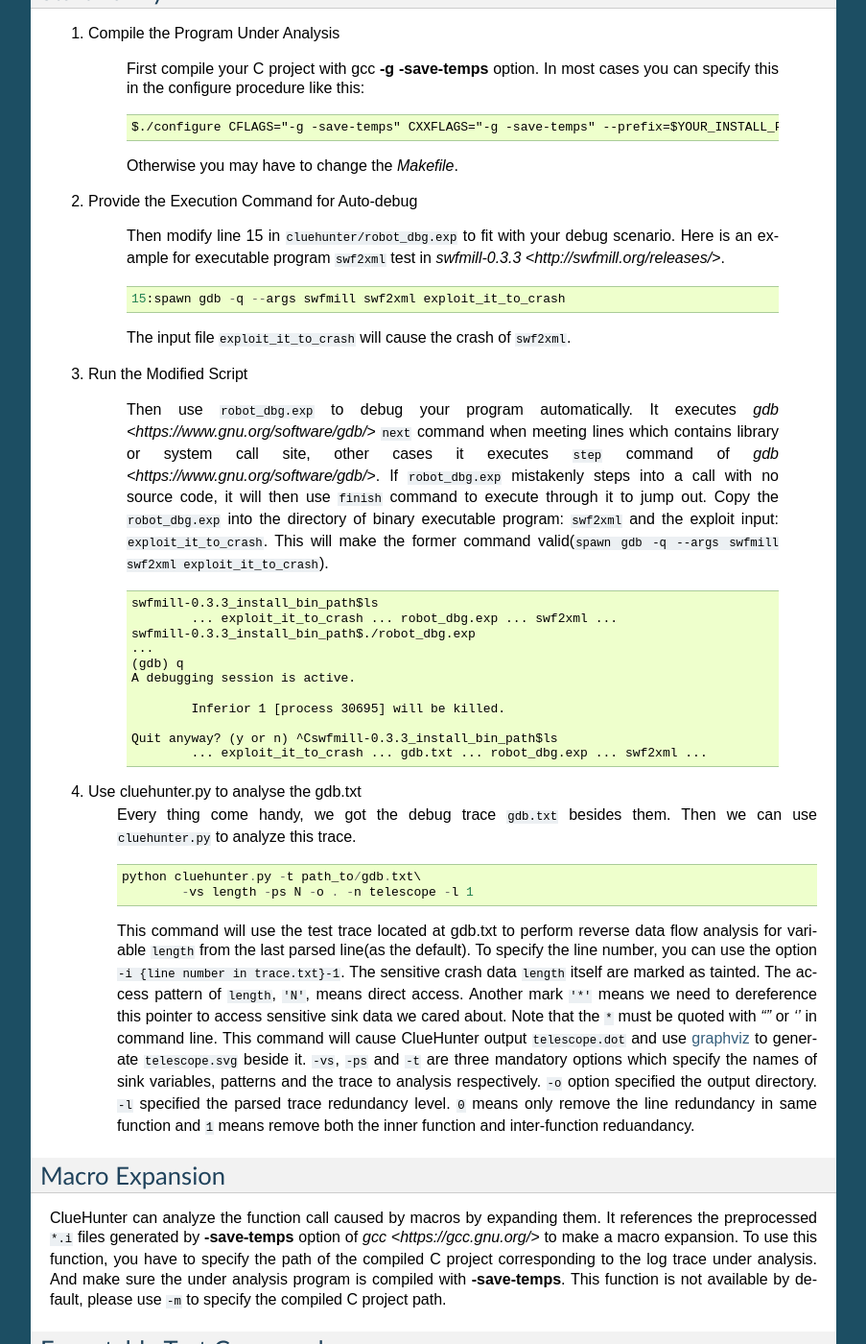
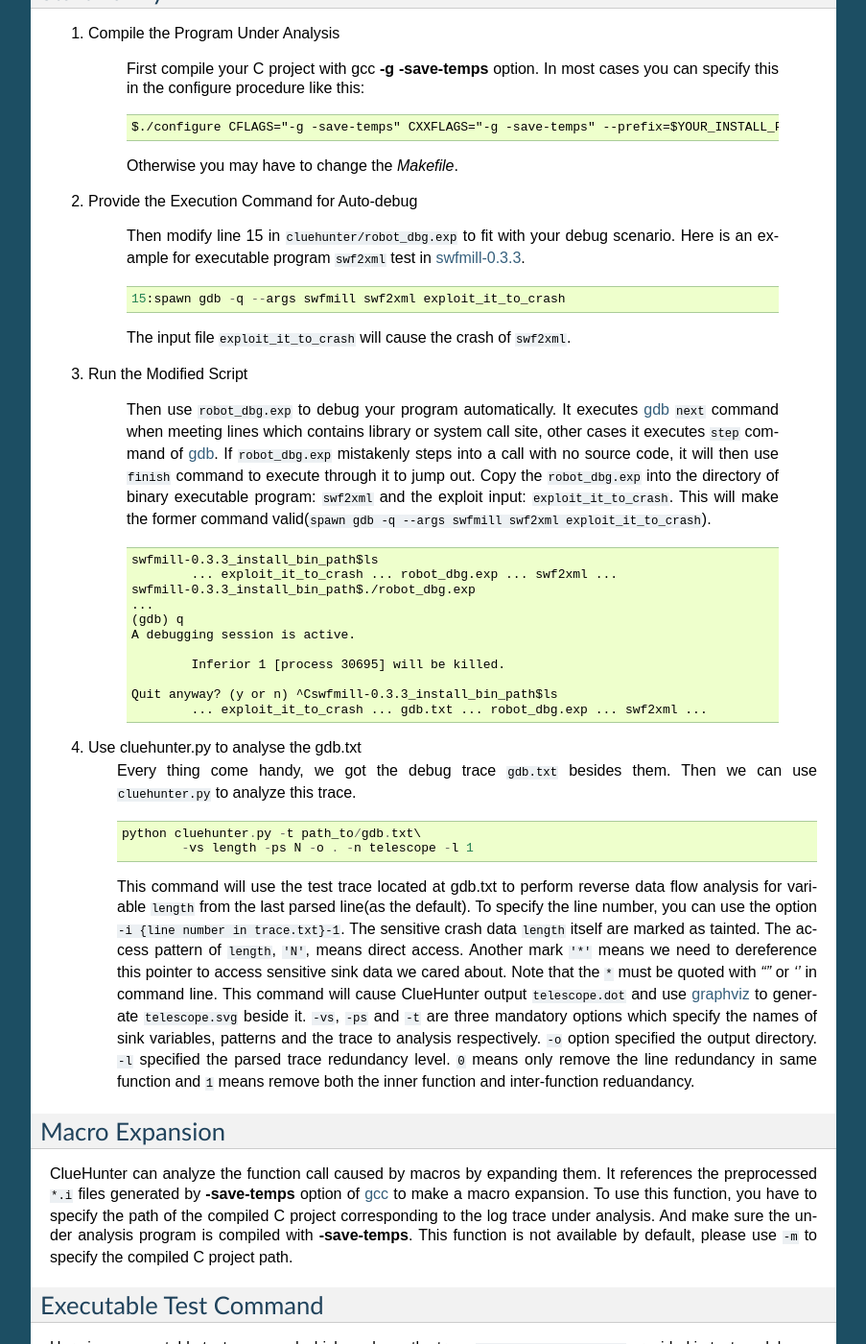
Before and after one commit to yangke/cluehunter, a Sphinx documentation site: the page built from docs/source/quick_start.rst, in a window 1280 px wide and 1400 px high, scrolled down 544 px. Shown: the whole window at 96% size, without its empty margins (198-1101 px from the left). Built offline with Sphinx 7.4.7, drawn with Linux system fonts in a browser that asks for light colours.

Commit message:
fix software links to docs

```diff
--- a/docs/source/quick_start.rst
+++ b/docs/source/quick_start.rst
@@ -37,7 +37,7 @@ Start Funny
 2. Provide the Execution Command for Auto-debug
 
 	Then modify line 15 in ``cluehunter/robot_dbg.exp`` to fit with your debug scenario.
-	Here is an example for executable program ``swf2xml`` test in `swfmill-0.3.3 <http://swfmill.org/releases/>`.
+	Here is an example for executable program ``swf2xml`` test in `swfmill-0.3.3 <http://swfmill.org/releases/>`_.
 
 	::
 
@@ -48,7 +48,7 @@ Start Funny
 3. Run the Modified Script
 
 	Then use ``robot_dbg.exp`` to debug your program automatically.
-	It executes `gdb <https://www.gnu.org/software/gdb/>` ``next`` command when meeting lines which contains library or system call site, other cases it executes ``step`` command of `gdb <https://www.gnu.org/software/gdb/>`.
+	It executes `gdb <https://www.gnu.org/software/gdb/>`_ ``next`` command when meeting lines which contains library or system call site, other cases it executes ``step`` command of `gdb <https://www.gnu.org/software/gdb/>`_.
 	If ``robot_dbg.exp`` mistakenly steps into a call with no source code, it will then use ``finish`` command to execute through it to jump out.
 	Copy the ``robot_dbg.exp`` into the directory of binary executable program: ``swf2xml`` and the exploit input: ``exploit_it_to_crash``.
 	This will make the former command valid(``spawn gdb -q --args swfmill swf2xml exploit_it_to_crash``).
@@ -81,7 +81,7 @@ Start Funny
 Macro Expansion
 ------------------
 
-ClueHunter can analyze the function call caused by macros by expanding them. It references the preprocessed ``*.i`` files generated by **-save-temps** option of `gcc <https://gcc.gnu.org/>` to make a macro expansion. To use this function, you have to specify the path of the compiled C project corresponding to the log trace under analysis. And make sure the under analysis program is compiled with **-save-temps**. This function is not available by default, please use ``-m`` to specify the compiled C project path.
+ClueHunter can analyze the function call caused by macros by expanding them. It references the preprocessed ``*.i`` files generated by **-save-temps** option of `gcc <https://gcc.gnu.org/>`_ to make a macro expansion. To use this function, you have to specify the path of the compiled C project corresponding to the log trace under analysis. And make sure the under analysis program is compiled with **-save-temps**. This function is not available by default, please use ``-m`` to specify the compiled C project path.
 
 Executable Test Command
 -----------------------
```
